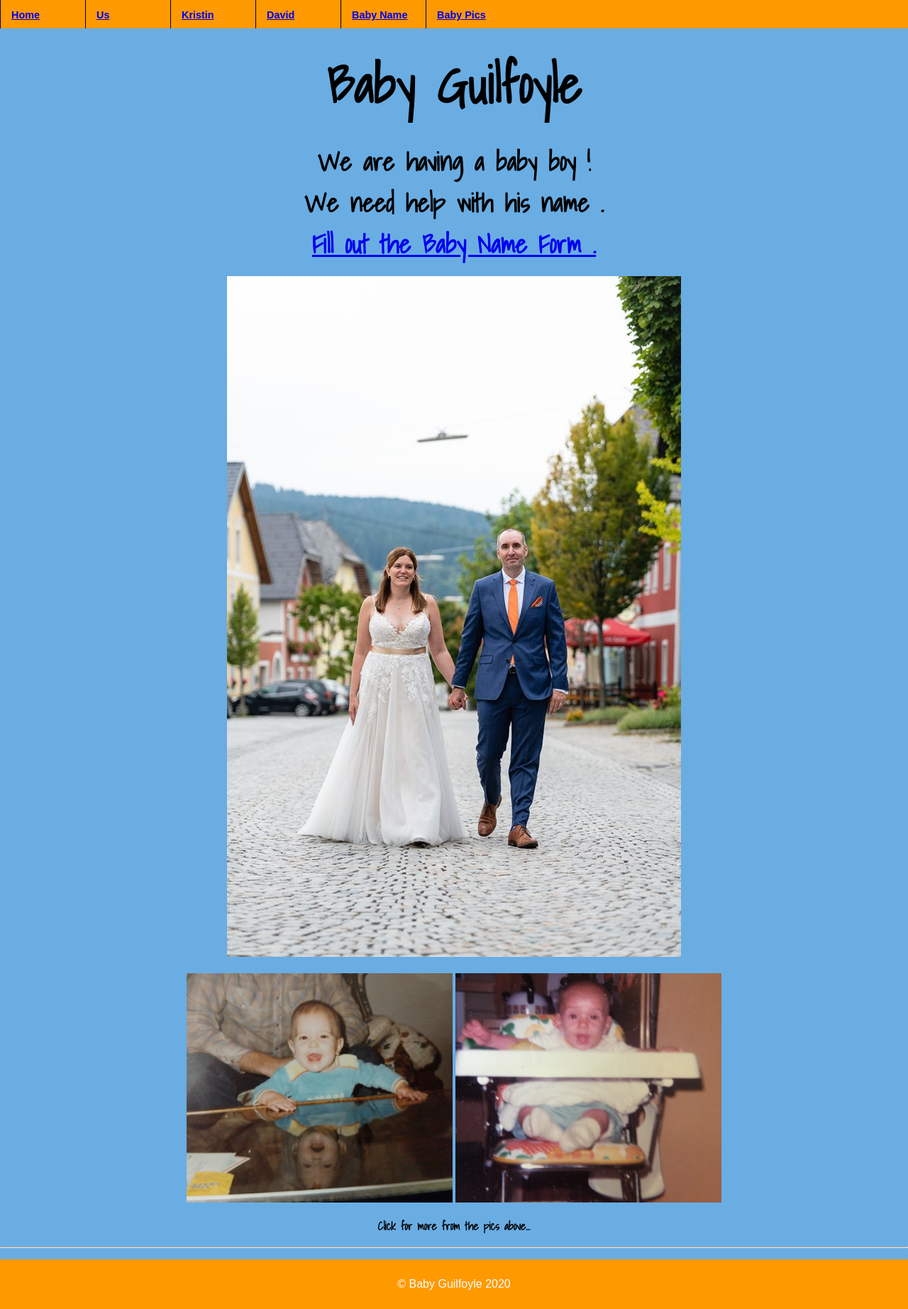
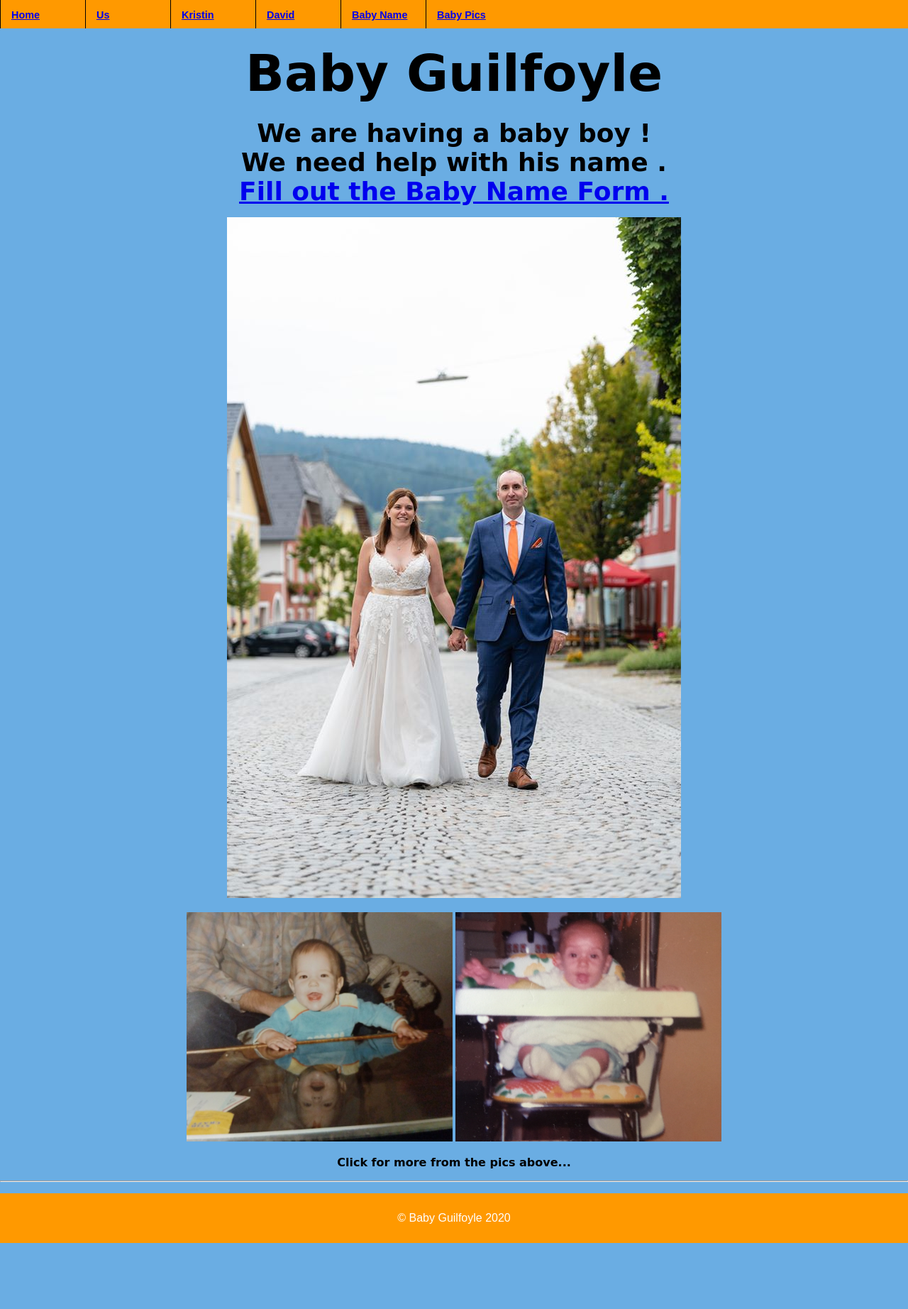
Before and after one commit to Davg99/BabyGuilfoyle, a PHP site: page / in a window 1280 px wide. Shown: the whole page at 71% size. After the commit the page ends 1751 px from the top, so only its background shows below. Run offline with PHP 8.4, Linux system fonts and the light colour scheme.

Commit message:
Update babyg.css

```diff
--- a/babyg.css
+++ b/babyg.css
@@ -10,7 +10,7 @@
 
 			margin-left:auto;
 			margin-right:auto;
-			font-family: 'Shadows Into Light', cursive;
+			font-family:cursive;
 			text-align: center;
 			font-weight:bold;
 			}
```
